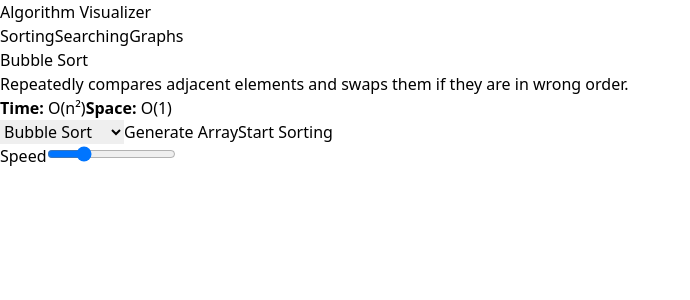
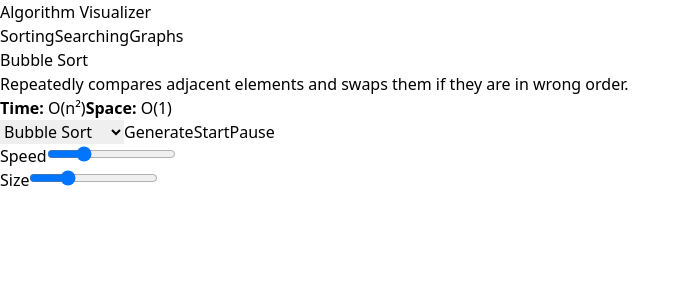
Before and after one commit to SKEL1NJA/algorithm-visualizer, a React (Vite) app: page / in a window 1280 px wide. Shown: the top 300 px of the page, without its empty margins (0-690 px from the left). Built offline with nearby package versions, Linux system fonts and the light colour scheme.

Commit message:
Add array size controller and pause resume functionality

```diff
--- a/src/algorithms/sorting/bubbleSort.js
+++ b/src/algorithms/sorting/bubbleSort.js
@@ -1,40 +1,54 @@
+const sleep = (ms) =>
+  new Promise(resolve => setTimeout(resolve, ms));
+
 export const bubbleSort = async (
   array,
   setArray,
   setActiveIndices,
   setSortedIndices,
-  speed
+  speed,
+  controls
 ) => {
 
   let arr = [...array];
   const n = arr.length;
 
+  // ✅ reset sorted bars when starting
+  setSortedIndices([]);
+
   for (let i = 0; i < n; i++) {
 
     for (let j = 0; j < n - i - 1; j++) {
 
+      // ✅ PAUSE SUPPORT
+      while (controls?.paused) {
+        await sleep(50);
+      }
+
+      // highlight comparison
       setActiveIndices([j, j + 1]);
 
-      await new Promise(r =>
-        setTimeout(r, speed)
-      );
+      await sleep(speed);
 
       if (arr[j] > arr[j + 1]) {
 
+        // swap
         [arr[j], arr[j + 1]] =
           [arr[j + 1], arr[j]];
 
         setArray([...arr]);
 
-        await new Promise(r =>
-          setTimeout(r, speed)
-        );
+        await sleep(speed);
       }
     }
 
     // mark sorted element
-    setSortedIndices(prev => [...prev, n - i - 1]);
+    setSortedIndices(prev => [
+      ...prev,
+      n - i - 1
+    ]);
   }
 
+  // clear highlights
   setActiveIndices([]);
 };
--- a/src/algorithms/sorting/mergeSort.js
+++ b/src/algorithms/sorting/mergeSort.js
@@ -6,10 +6,14 @@ export const mergeSort = async (
   setArray,
   setActiveIndices,
   setSortedIndices,
-  speed
+  speed,
+  controls
 ) => {
 
   let arr = [...array];
+
+  // ✅ reset sorted state
+  setSortedIndices([]);
 
   await mergeSortHelper(
     arr,
@@ -17,10 +21,11 @@ export const mergeSort = async (
     arr.length - 1,
     setArray,
     setActiveIndices,
-    speed
+    speed,
+    controls
   );
 
-  // mark all sorted
+  // ✅ mark fully sorted
   setSortedIndices(
     Array.from({ length: arr.length }, (_, i) => i)
   );
@@ -28,14 +33,23 @@ export const mergeSort = async (
   setActiveIndices([]);
 };
 
+
+// ================= HELPER =================
+
 async function mergeSortHelper(
   arr,
   left,
   right,
   setArray,
   setActiveIndices,
-  speed
+  speed,
+  controls
 ) {
+
+  // ✅ pause works even during recursion
+  while (controls?.paused) {
+    await sleep(50);
+  }
 
   if (left >= right) return;
 
@@ -47,7 +61,8 @@ async function mergeSortHelper(
     mid,
     setArray,
     setActiveIndices,
-    speed
+    speed,
+    controls
   );
 
   await mergeSortHelper(
@@ -56,7 +71,8 @@ async function mergeSortHelper(
     right,
     setArray,
     setActiveIndices,
-    speed
+    speed,
+    controls
   );
 
   await merge(
@@ -66,9 +82,13 @@ async function mergeSortHelper(
     right,
     setArray,
     setActiveIndices,
-    speed
+    speed,
+    controls
   );
 }
+
+
+// ================= MERGE =================
 
 async function merge(
   arr,
@@ -77,7 +97,8 @@ async function merge(
   right,
   setArray,
   setActiveIndices,
-  speed
+  speed,
+  controls
 ) {
 
   let temp = [];
@@ -86,7 +107,13 @@ async function merge(
 
   while (i <= mid && j <= right) {
 
+    // ✅ pause support
+    while (controls?.paused) {
+      await sleep(50);
+    }
+
     setActiveIndices([i, j]);
+
     await sleep(speed);
 
     if (arr[i] <= arr[j]) {
@@ -100,9 +127,16 @@ async function merge(
   while (j <= right) temp.push(arr[j++]);
 
   for (let k = left; k <= right; k++) {
+
+    // ✅ pause during overwrite
+    while (controls?.paused) {
+      await sleep(50);
+    }
+
     arr[k] = temp[k - left];
 
     setArray([...arr]);
+
     await sleep(speed);
   }
 }
--- a/src/algorithms/sorting/selectionSort.js
+++ b/src/algorithms/sorting/selectionSort.js
@@ -1,13 +1,20 @@
+const sleep = (ms) =>
+  new Promise(resolve => setTimeout(resolve, ms));
+
 export const selectionSort = async (
   array,
   setArray,
   setActiveIndices,
   setSortedIndices,
-  speed
+  speed,
+  controls
 ) => {
 
   let arr = [...array];
   const n = arr.length;
+
+  // ✅ reset sorted bars
+  setSortedIndices([]);
 
   for (let i = 0; i < n; i++) {
 
@@ -15,29 +22,34 @@ export const selectionSort = async (
 
     for (let j = i + 1; j < n; j++) {
 
+      // ✅ PAUSE SUPPORT
+      while (controls?.paused) {
+        await sleep(50);
+      }
+
       setActiveIndices([minIndex, j]);
 
-      await new Promise(r =>
-        setTimeout(r, speed)
-      );
+      await sleep(speed);
 
       if (arr[j] < arr[minIndex]) {
         minIndex = j;
       }
     }
 
-    // swap
-    [arr[i], arr[minIndex]] =
-      [arr[minIndex], arr[i]];
+    // ✅ swap only if needed
+    if (minIndex !== i) {
+      [arr[i], arr[minIndex]] =
+        [arr[minIndex], arr[i]];
 
-    setArray([...arr]);
+      setArray([...arr]);
 
+      await sleep(speed);
+    }
+
+    // mark sorted
     setSortedIndices(prev => [...prev, i]);
-
-    await new Promise(r =>
-      setTimeout(r, speed)
-    );
   }
 
+  // clear highlights
   setActiveIndices([]);
 };
--- a/src/components/ControlPanel.jsx
+++ b/src/components/ControlPanel.jsx
@@ -3,14 +3,19 @@ const ControlPanel = ({
   startSort,
   speed,
   setSpeed,
+  algorithm,
+  setAlgorithm,
+  arraySize,
+  setArraySize,
   isSorting,
-  algorithm,
-  setAlgorithm
+  isPaused,
+  setIsPaused
 }) => {
 
   return (
-    <div className="flex flex-wrap justify-center gap-4 mb-6 text-white">
+    <div className="flex flex-wrap justify-center items-center gap-6 mb-6 text-white bg-gray-900 p-4 rounded-lg shadow-md">
 
+      {/* Algorithm Selector */}
       <select
         value={algorithm}
         disabled={isSorting}
@@ -22,34 +27,62 @@ const ControlPanel = ({
         <option value="merge">Merge Sort</option>
       </select>
 
+      {/* Generate */}
       <button
         onClick={generateArray}
         disabled={isSorting}
-        className="px-6 py-2 bg-blue-600 rounded disabled:bg-gray-600"
+        className="px-4 py-2 bg-blue-600 rounded disabled:bg-gray-600"
       >
-        Generate Array
+        Generate
       </button>
 
+      {/* Start */}
       <button
         onClick={startSort}
         disabled={isSorting}
-        className="px-6 py-2 bg-green-600 rounded disabled:bg-gray-600"
+        className="px-4 py-2 bg-green-600 rounded disabled:bg-gray-600"
       >
-        Start Sorting
+        Start
       </button>
 
-      <div>
-        Speed
+      {/* Pause / Resume */}
+      <button
+        onClick={() =>
+          setIsPaused(prev => !prev)
+        }
+        disabled={!isSorting}
+        className="px-4 py-2 bg-yellow-600 rounded disabled:bg-gray-600"
+      >
+        {isPaused ? "Resume" : "Pause"}
+      </button>
+
+      {/* Speed Control */}
+      <div className="flex items-center gap-2">
+        <span>Speed</span>
         <input
           type="range"
           min="10"
           max="200"
           value={speed}
-          disabled={isSorting}
+          disabled={!isSorting && false}
           onChange={(e) =>
             setSpeed(Number(e.target.value))
           }
-          className="ml-2"
+        />
+      </div>
+
+      {/* Array Size */}
+      <div className="flex items-center gap-2">
+        <span>Size</span>
+        <input
+          type="range"
+          min="10"
+          max="120"
+          value={arraySize}
+          disabled={isSorting}
+          onChange={(e) =>
+            setArraySize(Number(e.target.value))
+          }
         />
       </div>
 
--- a/src/components/Visualizer.jsx
+++ b/src/components/Visualizer.jsx
@@ -1,35 +1,57 @@
-import { useState } from "react";
+import { useState, useRef, useEffect } from "react";
 import { bubbleSort } from "../algorithms/sorting/bubbleSort";
-import ControlPanel from "./ControlPanel";
 import { selectionSort } from "../algorithms/sorting/selectionSort";
 import { mergeSort } from "../algorithms/sorting/mergeSort";
+
+import ControlPanel from "./ControlPanel";
 import AlgorithmInfo from "./AlgorithmInfo";
 
 const Visualizer = () => {
 
-  const createArray = () => {
-    const arr = [];
-    for (let i = 0; i < 40; i++) {
-      arr.push(Math.floor(Math.random() * 100) + 5);
-    }
-    return arr;
+  const createArray = (size) => {
+    return Array.from(
+      { length: size },
+      () => Math.floor(Math.random() * 100) + 5
+    );
   };
 
-  const [array, setArray] = useState(createArray);
+  const [arraySize, setArraySize] = useState(40);
+  const [array, setArray] = useState(() => createArray(40));
   const [activeIndices, setActiveIndices] = useState([]);
   const [sortedIndices, setSortedIndices] = useState([]);
+
   const [speed, setSpeed] = useState(60);
+  const [algorithm, setAlgorithm] = useState("bubble");
+
   const [isSorting, setIsSorting] = useState(false);
-  const [algorithm, setAlgorithm] = useState("bubble");
+  const [isPaused, setIsPaused] = useState(false);
+
+  // ✅ LIVE PAUSE REFERENCE
+  const pauseRef = useRef(false);
+
+  useEffect(() => {
+    pauseRef.current = isPaused;
+  }, [isPaused]);
 
   const generateArray = () => {
     if (isSorting) return;
-    setArray(createArray());
+
+    setArray(createArray(arraySize));
     setSortedIndices([]);
+    setActiveIndices([]);
   };
 
   const startSort = async () => {
+
+    if (isSorting) return;
+
     setIsSorting(true);
+
+    const controls = {
+      get paused() {
+        return pauseRef.current;
+      }
+    };
 
     if (algorithm === "bubble") {
       await bubbleSort(
@@ -37,7 +59,8 @@ const Visualizer = () => {
         setArray,
         setActiveIndices,
         setSortedIndices,
-      speed
+        speed,
+        controls
       );
     }
 
@@ -47,7 +70,8 @@ const Visualizer = () => {
         setArray,
         setActiveIndices,
         setSortedIndices,
-      speed
+        speed,
+        controls
       );
     }
 
@@ -57,15 +81,17 @@ const Visualizer = () => {
         setArray,
         setActiveIndices,
         setSortedIndices,
-      speed
+        speed,
+        controls
       );
     }
 
+    setIsPaused(false);
     setIsSorting(false);
   };
 
   return (
-    <div className="flex flex-col items-center bg-gray-950 h-[80vh] p-6">
+    <div className="flex flex-col items-center bg-gray-950 min-h-screen p-6">
 
       <AlgorithmInfo algorithm={algorithm} />
 
@@ -74,12 +100,16 @@ const Visualizer = () => {
         startSort={startSort}
         speed={speed}
         setSpeed={setSpeed}
-        isSorting={isSorting}
         algorithm={algorithm}
         setAlgorithm={setAlgorithm}
+        arraySize={arraySize}
+        setArraySize={setArraySize}
+        isSorting={isSorting}
+        isPaused={isPaused}
+        setIsPaused={setIsPaused}
       />
 
-      <div className="w-full max-w-6xl h-full border border-gray-700 rounded-lg flex items-end justify-center gap-1 p-4">
+      <div className="w-full max-w-6xl h-[70vh] border border-gray-700 rounded-lg flex items-end justify-center gap-1 p-4">
 
         {array.map((value, index) => {
 
@@ -93,8 +123,11 @@ const Visualizer = () => {
           return (
             <div
               key={index}
-              className={`w-4 transition-all duration-100 ${color}`}
-              style={{ height: `${value}%` }}
+              className={`transition-all duration-100 ${color}`}
+              style={{
+                height: `${value}%`,
+                width: `${600 / arraySize}px`
+              }}
             />
           );
         })}
```
Lines whose indentation alone changed are shown as unchanged.
